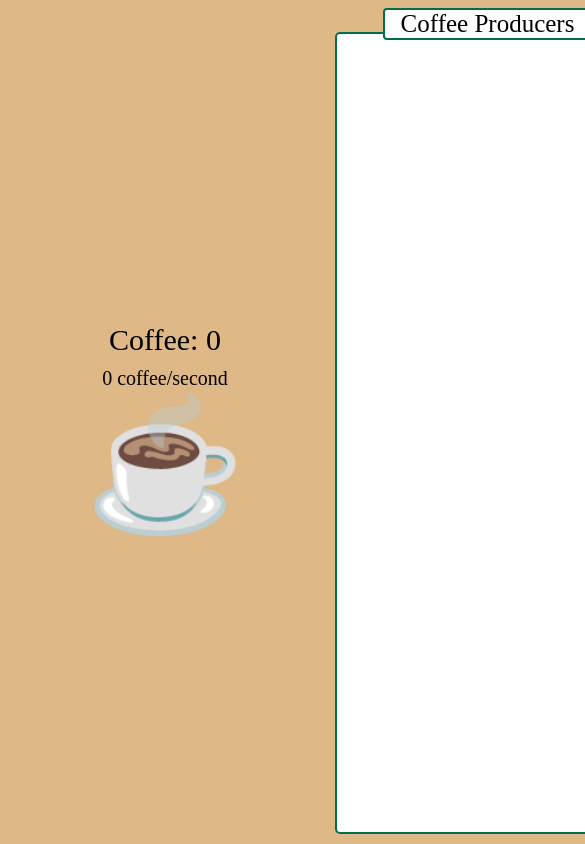
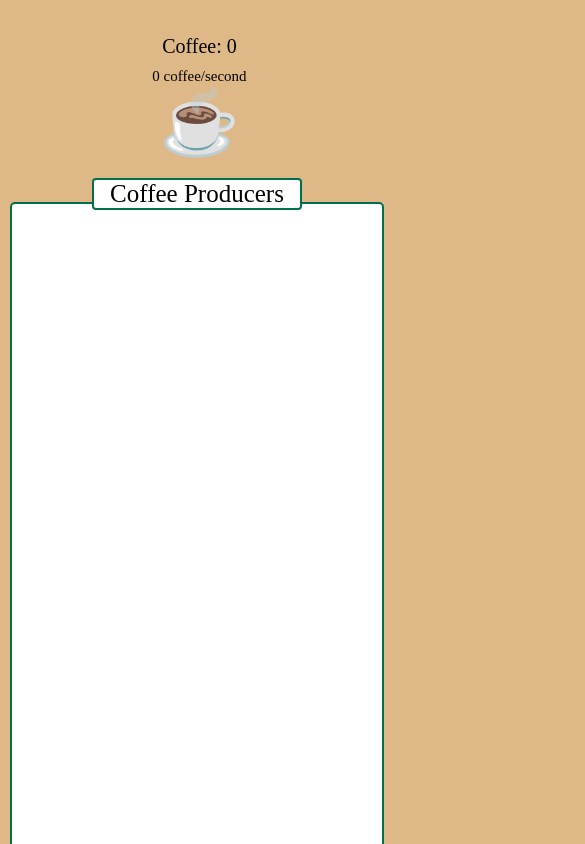
Before and after one commit to garber34/coffee, a plain HTML site: page index.html in a window 390 px wide. Shown: the top 844 px of the page, 585 px wide, since content can reach past the window. Drawn offline with Linux system fonts and the light colour scheme.

Commit message:
Update style.css
added responsive design

```diff
--- a/style.css
+++ b/style.css
@@ -102,3 +102,40 @@ box-shadow:1px 2px 1px black;
 background-color: gray;
 
 }
+
+@media(max-width: 649px){
+  .column-container {
+    display: flex;
+    flex-direction: column;
+    min-width: auto;
+    width:calc(100% - .5rem);
+    height:calc(100vh - .5rem);
+  }
+
+  .column{
+    width: inherit;
+    height: fit-content;
+  }
+  .container.left {
+    width: inherit;
+    height: fit-content;
+
+  }
+
+  #big_coffee {
+    user-select: none;
+    font-size: 64px;
+    cursor: pointer;
+  }
+
+  .counter-container {
+    font-size: 20px;
+    margin: 10px;
+  }
+
+  .cps-container {
+    font-size: 15px;
+  }
+
+
+}
```
